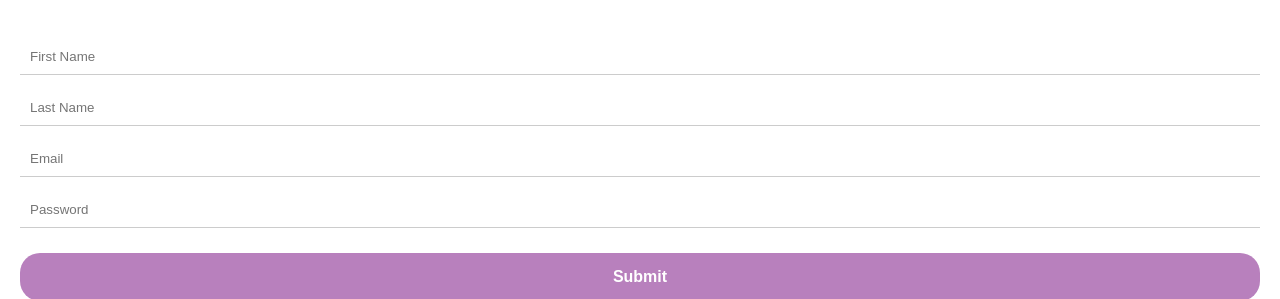
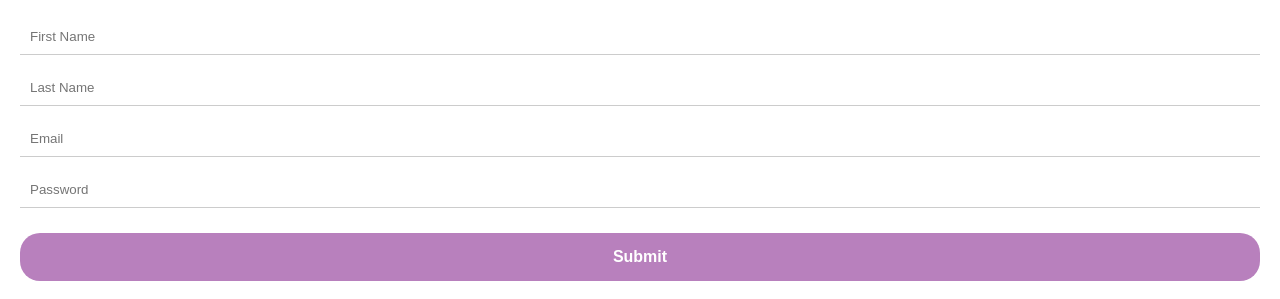
Before and after one commit to Monishobaid/mobile-signup, a plain HTML site: page index.html in a window 1280 px wide. Shown: the part 501-800 px from the top of the page. Drawn offline with Linux system fonts and the light colour scheme.

Commit message:
Update style.css

```diff
--- a/style.css
+++ b/style.css
@@ -29,7 +29,7 @@ body {
   form {
     display: flex;
     flex-direction: column;
-    padding: 20px;
+    padding: 0 20px 20px 20px
   }
 
   h1 {
```
